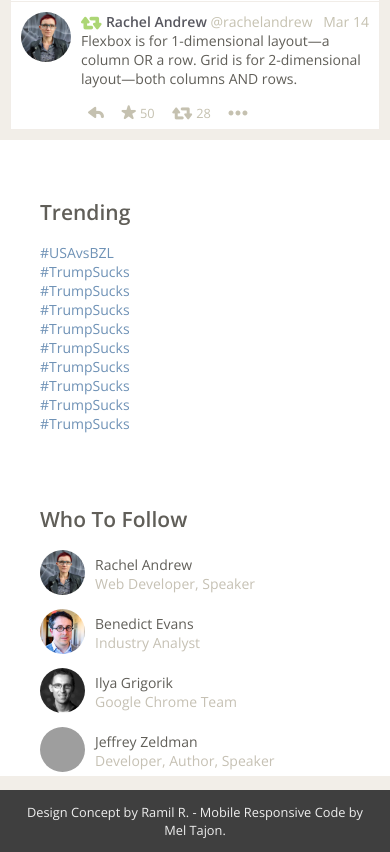
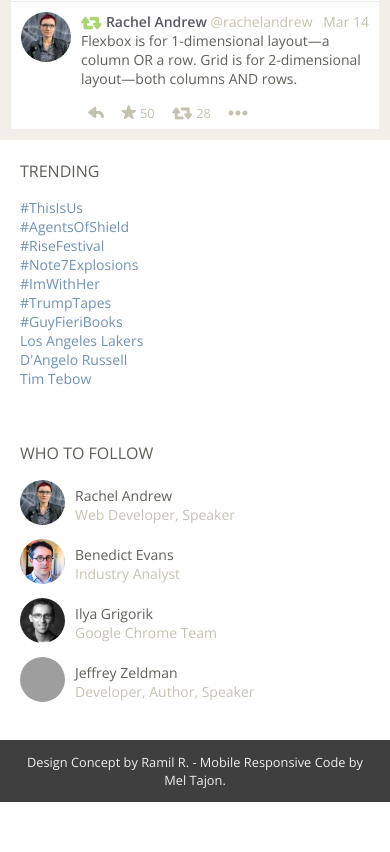
Before and after one commit to meltajon/twitter, a PHP site: page / in a window 390 px wide; the page is wider, and only the part inside the window is pictured. Shown: the part 1292-2144 px from the top of that part. After the commit the page ends 2094 px from the top of that part, so only its background shows below. Run offline with PHP 8.4, Linux system fonts and the light colour scheme; grey boxes are pictures that could not be loaded.

Commit message:
updated #panel3 for mobile

```diff
--- a/assets/module-follow.css
+++ b/assets/module-follow.css
@@ -1,6 +1,21 @@
+@media (max-width: 360px) {
+	#follows .aside-wrapper { padding: 20px 10px; }
+}
+@media (min-width: 361px) and (max-width: 700px) {
+	#follows .aside-wrapper { padding: 20px; }
+}
+@media (min-width: 701px) {
+	#follows .aside-wrapper { padding: 20px 40px; }
+}
+
 #follows a:link,
 #follows a:visited { color: #605E58; }
 #follows a:hover { color: #6F92B6; }
+
+#follows-title {
+	margin: 0 0 1em;
+	font-size: 1rem; font-weight: normal; text-transform: uppercase;
+}
 
 .follow {
 	display: flex;
--- a/assets/module-trending-topics.css
+++ b/assets/module-trending-topics.css
@@ -1,2 +1,20 @@
+@media (max-width: 360px) {
+	#trending-topics .aside-wrapper { padding: 20px 10px; }
+}
+@media (min-width: 361px) and (max-width: 700px) {
+	#trending-topics .aside-wrapper { padding: 20px; }
+}
+@media (min-width: 701px) and (max-width: 1060px) {
+	#trending-topics .aside-wrapper { padding: 20px 40px; }
+}
+@media (min-width: 1061px) {
+	#trending-topics .aside-wrapper { padding: 40px 40px 0; }
+}
+
 #trending-topics a:link,
 #trending-topics a:visited { color: #6F92B6; }
+
+#trending-topics-title {
+	margin: 0 0 1em;
+	font-size: 1rem; font-weight: normal; text-transform: uppercase;
+}
--- a/assets/style.css
+++ b/assets/style.css
@@ -15,8 +15,6 @@
 a:visited { text-decoration: none; }
 
 .rosetta-icon { font-family: "rosettaicons"; text-align: center; }
-
-.aside-wrapper { padding: 40px 40px 0; }
 
 /* Main
 -------------------------------------------------------*/
@@ -40,8 +38,12 @@
 	list-style: none;
 }
 
-@media (max-width: 1060px) {
-	#panel3 { min-width: 300px; }
+@media (min-width: 460px) and (max-width: 1060px) {
+	#asides {
+		display: flex;
+		justify-content: flex-start;
+	}
+	#asides aside { flex-grow: 1; }
 }
 @media (min-width: 1061px) {
 	#main {
--- a/module-trending-topics.php
+++ b/module-trending-topics.php
@@ -5,16 +5,16 @@
 				<div class="aside-wrapper">
 					<h2 id="trending-topics-title">Trending</h2>
 					<ul id="trending-topics-list">
-						<li><a href="#">#USAvsBZL</a></li>
-						<li><a href="#">#TrumpSucks</a></li>
-						<li><a href="#">#TrumpSucks</a></li>
-						<li><a href="#">#TrumpSucks</a></li>
-						<li><a href="#">#TrumpSucks</a></li>
-						<li><a href="#">#TrumpSucks</a></li>
-						<li><a href="#">#TrumpSucks</a></li>
-						<li><a href="#">#TrumpSucks</a></li>
-						<li><a href="#">#TrumpSucks</a></li>
-						<li><a href="#">#TrumpSucks</a></li>
+						<li><a href="#">#ThisIsUs</a></li>
+						<li><a href="#">#AgentsOfShield</a></li>
+						<li><a href="#">#RiseFestival</a></li>
+						<li><a href="#">#Note7Explosions</a></li>
+						<li><a href="#">#ImWithHer</a></li>
+						<li><a href="#">#TrumpTapes</a></li>
+						<li><a href="#">#GuyFieriBooks</a></li>
+						<li><a href="#">Los Angeles Lakers</a></li>
+						<li><a href="#">D'Angelo Russell</a></li>
+						<li><a href="#">Tim Tebow</a></li>
 					</ul>
 				</div><!-- aside-wrapper -->
 			</aside>
```
